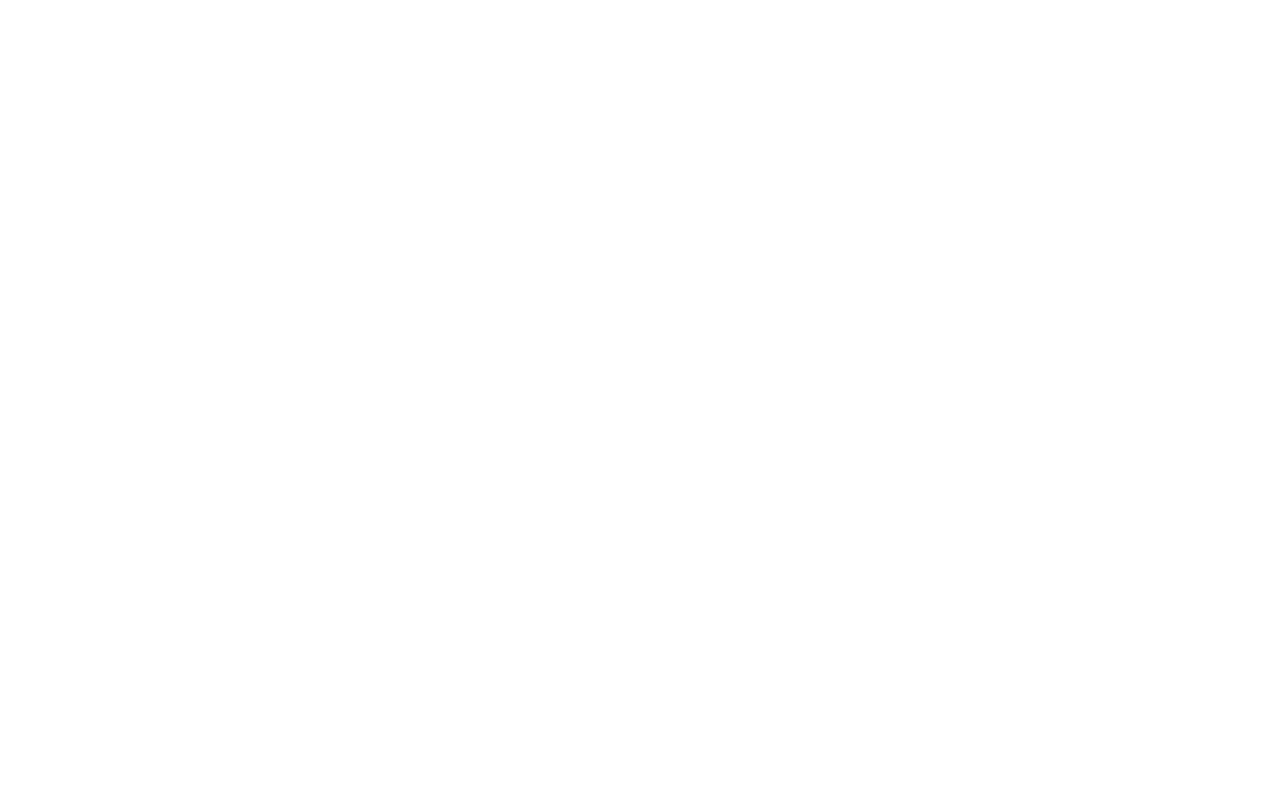
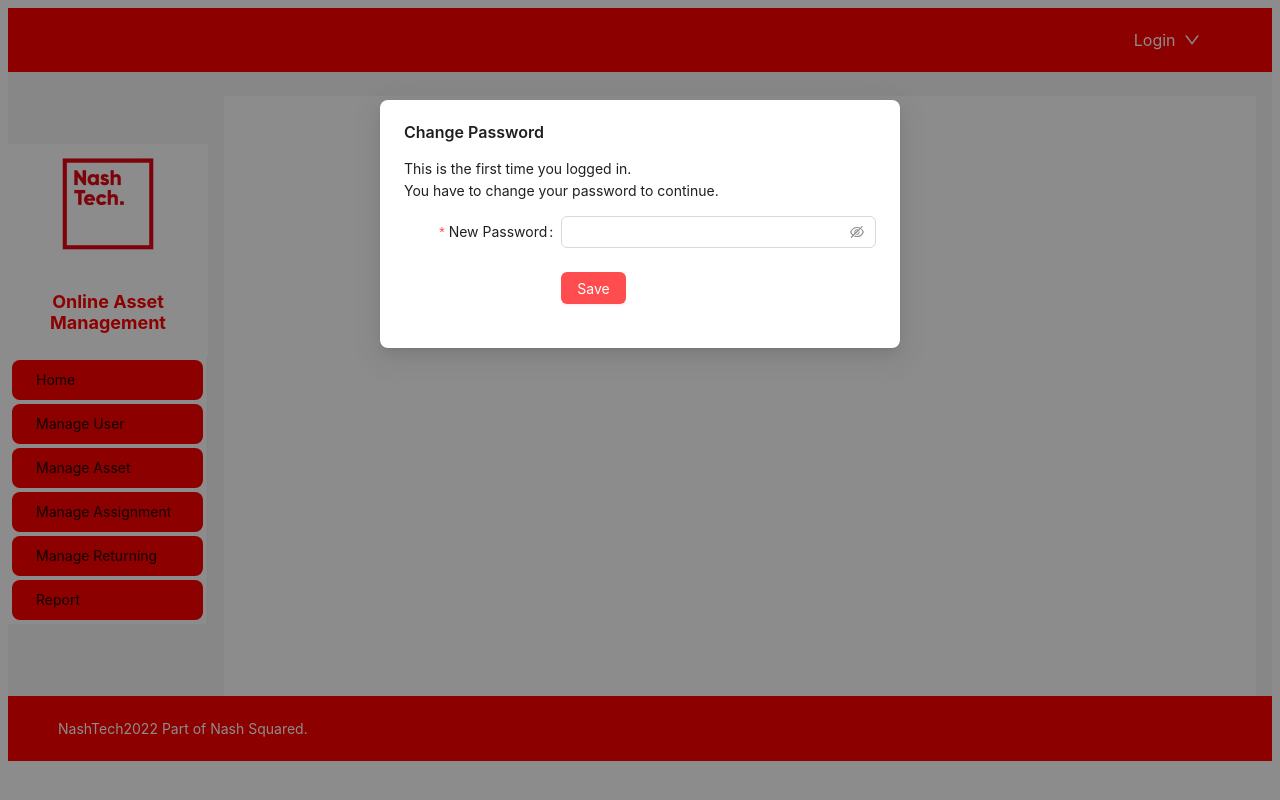
Before and after one commit to cowienduckie/TheRookiesFinal, a React (Create React App) app in the folder frontend/: page /change-password-first-time in a window 1280 px wide. Before the commit this address had no page. Built offline with nearby package versions, Linux system fonts and the light colour scheme.

Commit message:
Add login function logics

```diff
--- /dev/null
+++ b/frontend/src/Apis/Accounts.js
@@ -0,0 +1,8 @@
+import { callApi } from "../Helpers/ApiHelper";
+import { BASE_URL } from "../Constants/SystemConstants";
+
+export async function changePassword(data) {
+  const url = `${BASE_URL}/api/accounts/password`;
+
+  return await callApi("put", url, data);
+}
--- a/frontend/src/App.jsx
+++ b/frontend/src/App.jsx
@@ -2,6 +2,7 @@
 import { AuthState } from "./Contexts/AuthState";
 import {
   AdminPage,
+  ChangePasswordFirstTimePage,
   ChangePasswordPage,
   HomePage,
   LoginPage,
@@ -37,6 +38,7 @@
         </Route>
         <Route path="/login" element={<LoginPage />} />
         <Route path="/change-password" element={<ChangePasswordPage />} />
+        <Route path="/change-password-first-time" element={<ChangePasswordFirstTimePage />} />
         <Route path="/logout" element={<LogoutPage />} />
       </Route>
     </Routes>
@@ -46,6 +48,7 @@
     <Routes>
       <Route path="/login" element={<LoginPage />} />
       <Route path="/change-password" element={<ChangePasswordPage />} />
+      <Route path="/change-password-first-time" element={<ChangePasswordFirstTimePage />} />
       <Route path="/logout" element={<LogoutPage />} />
     </Routes>
   );
--- a/frontend/src/Constants/SystemConstants.js
+++ b/frontend/src/Constants/SystemConstants.js
@@ -1,5 +1,5 @@
 export const BASE_URL = "https://localhost:7162";
 export const TOKEN_KEY = "jwt-token";
 export const ROLE_KEY = "user-role";
-export const STAFF = "STAFF";
-export const ADMIN = "ADMIN";
+export const STAFF = "Staff";
+export const ADMIN = "Admin";
--- a/frontend/src/Helpers/ApiHelper.js
+++ b/frontend/src/Helpers/ApiHelper.js
@@ -16,7 +16,7 @@
     .catch((error) => {
       throw new Response("", {
         status: error.response.status,
-        statusText: error.data.message,
+        statusText: error.response.message,
       });
     });
 
--- a/frontend/src/Pages/AuthenticationPage/ChangePasswordFirstTimePage.jsx
+++ b/frontend/src/Pages/AuthenticationPage/ChangePasswordFirstTimePage.jsx
@@ -1,8 +1,18 @@
 import { Button, Form, Input, Modal } from "antd";
+import { useNavigate } from "react-router-dom";
+import { changePassword } from "../../Apis/Accounts";
+import { TOKEN_KEY } from "../../Constants/SystemConstants";
 
 export function ChangePasswordFirstTimePage() {
-  const onFinish = (values) => {
-    console.log("Success:", values);
+  const navigate = useNavigate();
+
+  const onFinish = async (values) => {
+    console.log(values);
+    console.log(localStorage.getItem(TOKEN_KEY));
+
+    await changePassword({...values});
+
+    navigate("/");
   };
 
   const onFinishFailed = (errorInfo) => {
@@ -10,7 +20,7 @@
   };
 
   return (
-    <Modal title="Change Password" open={true} footer={false}>
+    <Modal title="Change Password" open={true} closable={false} footer={false}>
       <p>
         This is the first time you logged in.
         <br />
@@ -33,7 +43,7 @@
       >
         <Form.Item
           label="New Password"
-          name="password"
+          name="newPassword"
           rules={[
             {
               required: true,
--- a/frontend/src/Pages/AuthenticationPage/LoginPage.jsx
+++ b/frontend/src/Pages/AuthenticationPage/LoginPage.jsx
@@ -22,8 +22,9 @@
       .then((userInfo) => {
         authContext.setAuthInfo(userInfo.role, userInfo.token);
 
-        if (userInfo.isFirstTimeLogin === false) {
-          navigate("/change-password");
+        if (userInfo.isFirstTimeLogin) {
+          navigate("/")
+          navigate("/change-password-first-time");
         } else {
           navigate("/");
         }
@@ -37,7 +38,7 @@
   };
 
   const handleOnClose = () => {
-    navigate(-1);
+    navigate("/");
     setIsModalOpen(false);
   };
 
--- a/frontend/src/Pages/index.js
+++ b/frontend/src/Pages/index.js
@@ -17,4 +17,5 @@
   LoginPage,
   ChangePasswordPage,
   LogoutPage,
+  ChangePasswordFirstTimePage
 } from "./AuthenticationPage";
```
Also changed, not shown: frontend/src/Apis/AuthenticationApis.js (line endings or trailing spaces).
